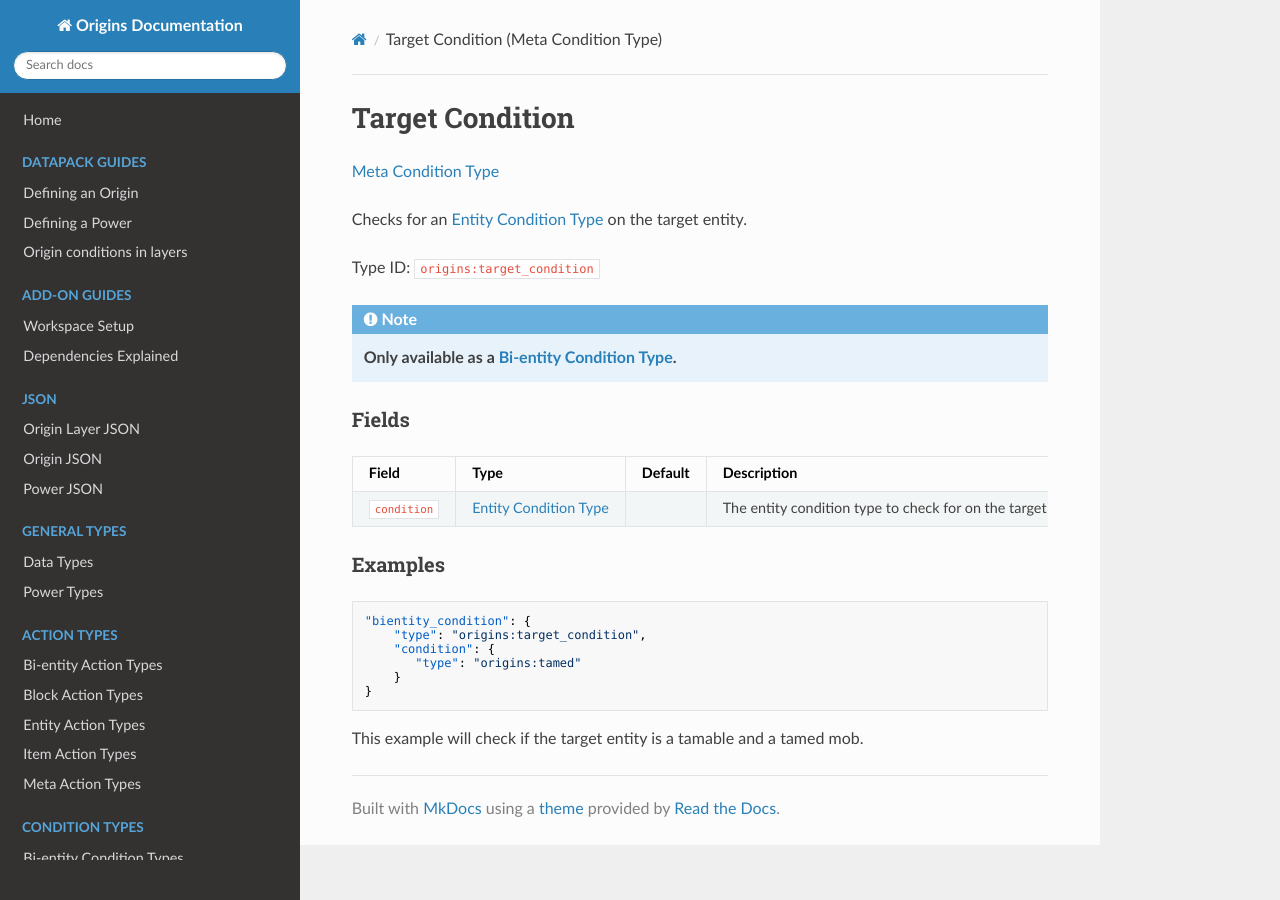
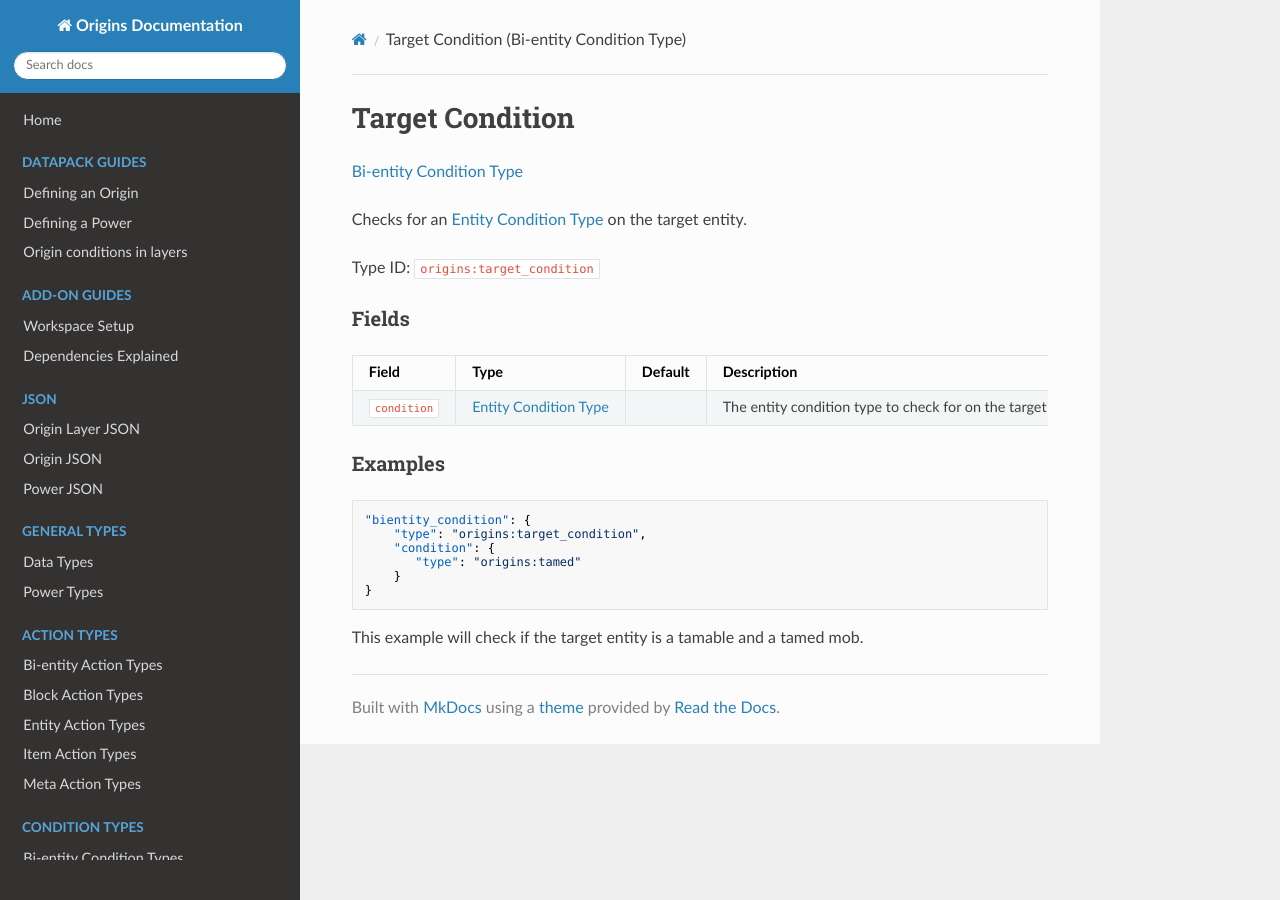
Before and after one commit to apace100/origins-docs, an MkDocs documentation site: the page built from docs/types/bientity_condition_types/target_condition.md, in a window 1280 px wide. Built offline with MkDocs 1.6.1, drawn with Linux system fonts in a browser that asks for light colours; nearby versions of some CDN libraries.

Commit message:
Moved `actor_condition.md` & `target_condition.md` [Meta] (Bi-entity Condition Types)
Moved the files to `types/bientity_condition_types`

```diff
--- a/docs/types/meta_condition_types/target_condition.md
+++ b/docs/types/bientity_condition_types/target_condition.md
@@ -1,19 +1,15 @@
 ---
-title: Target Condition (Meta Condition Type)
+title: Target Condition (Bi-entity Condition Type)
 date: 2021-10-07
 ---
 
 # Target Condition
 
-[Meta Condition Type](../meta_condition_types.md)
+[Bi-entity Condition Type](../bientity_condition_types.md)
 
 Checks for an [Entity Condition Type](../entity_condition_types.md) on the target entity.
 
 Type ID: `origins:target_condition`
-
-!!! note
-
-	**Only available as a [Bi-entity Condition Type](../bientity_condition_types.md).**
 
 
 ### Fields
```
Also changed, not shown: docs/types/bientity_condition_types.md (+5 -0 lines), docs/types/bientity_condition_types/actor_condition.md (renamed from docs/types/meta_condition_types/actor_condition.md, +2 -6 lines).
